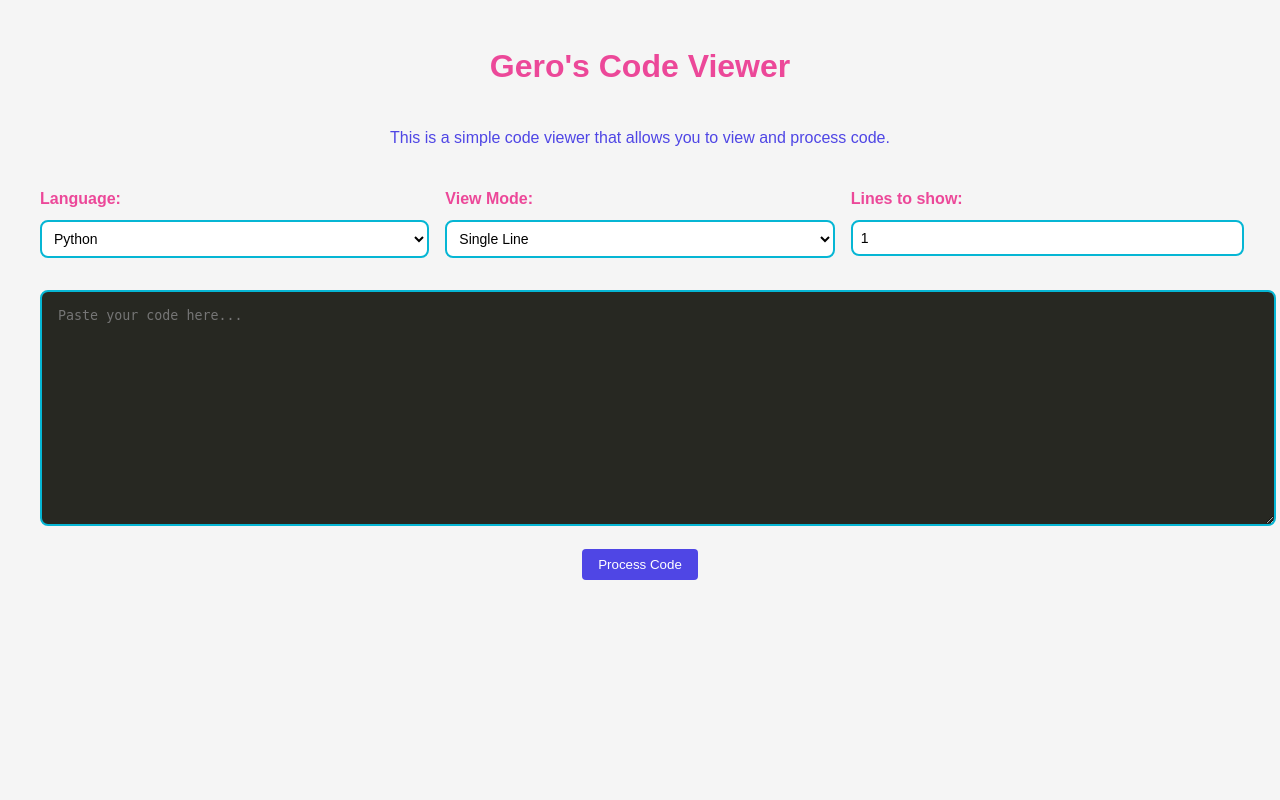
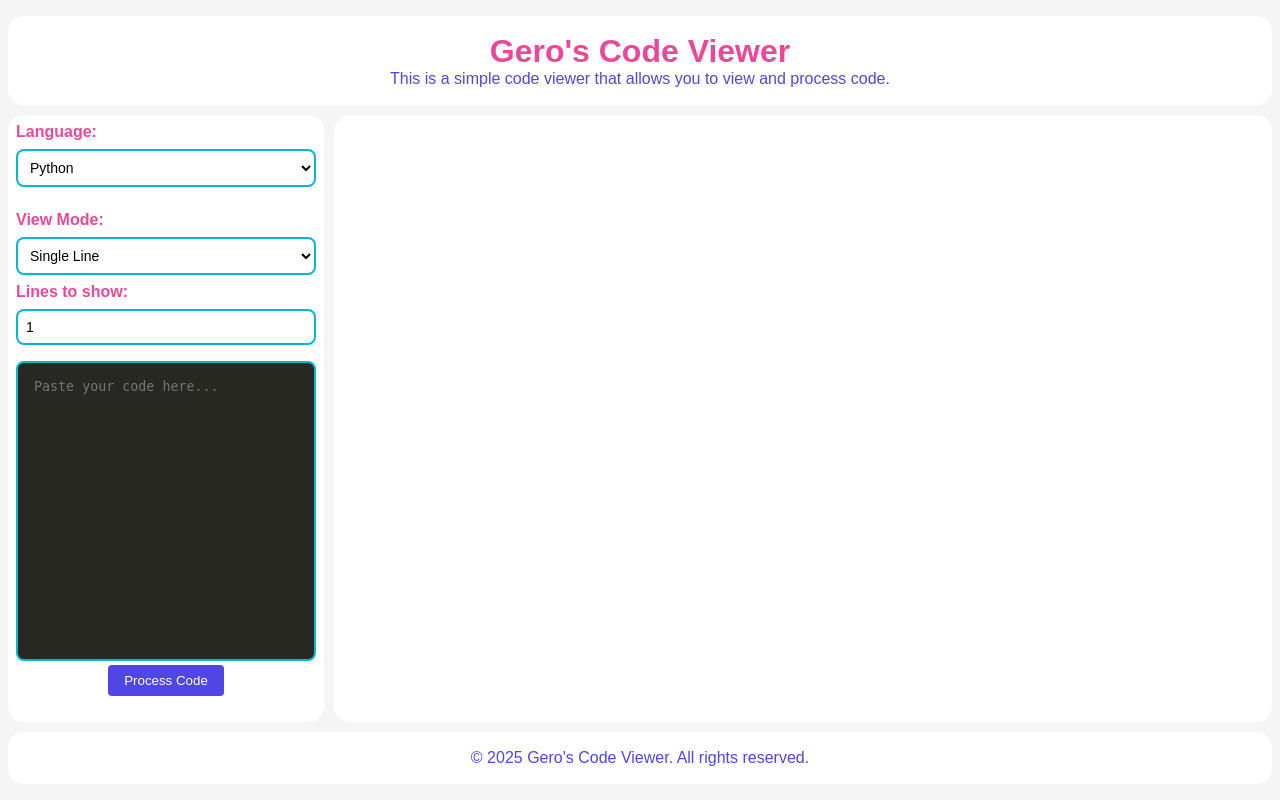
Before and after one commit to GeroZayas/Code-Viewer, a FastAPI app: page / in a window 1280 px wide. Run offline with FastAPI, Linux system fonts and the light colour scheme.

Commit message:
Define new Layout

```diff
--- a/static/css/styles.css
+++ b/static/css/styles.css
@@ -1,43 +1,114 @@
 /* Basic styles */
 :root {
-    --primary: #4F46E5;    /* Vibrant indigo */
-    --secondary: #EC4899;  /* Bright pink */
-    --tertiary: #06B6D4;   /* Cyan */
-    --quaternary: #8B5CF6; /* Purple */
-    --quinary: #10B981;    /* Emerald */
-    --senary: #F59E0B;     /* Amber */
+  --primary: #4f46e5; /* Vibrant indigo */
+  --secondary: #ec4899; /* Bright pink */
+  --tertiary: #06b6d4; /* Cyan */
+  --quaternary: #8b5cf6; /* Purple */
+  --quinary: #10b981; /* Emerald */
+  --senary: #f59e0b; /* Amber */
+}
+
+*,
+*::after,
+*::before {
+  box-sizing: border-box;
+  margin: 0;
+}
+
+/* no grid support? */
+.sidebar {
+  float: left;
+  width: 30%;
+}
+
+.content {
+  float: right;
+  width: 70%;
+}
+
+/* make a grid */
+.wrapper {
+  max-width: 1500px;
+  margin: 0 auto;
+  height: 100vh;
+  display: grid;
+  grid-template-columns: 1fr 3fr;
+  grid-gap: 10px;
+}
+
+.wrapper > * {
+  background-color: #ffffff;
+  border-radius: 1rem;
+  padding: 0.5rem;
+  font-size: 100%;
+  /* needed for the floated layout*/
+}
+.header,
+.footer {
+  grid-column: 1 / -1;
+  /* needed for the floated layout */
+  clear: both;
+  display: flex;
+  flex-direction: column;
+  justify-content: center;
+  align-items: center;
+}
+
+/* We need to set the widths used on floated items back to auto, and remove the bottom margin as when we have grid we have gaps. */
+@supports (display: grid) {
+  .wrapper > * {
+    width: auto;
+    margin: 0;
+  }
 }
 
 body {
   font-family: Arial, sans-serif;
-    line-height: 1.6;
-    margin: 0;
-    padding: 20px;
+  padding: 1rem 0.5rem;
   background-color: #f5f5f5;
   color: var(--primary);
   text-align: center;
 }
 
-.container {
-    max-width: 1400px;
-    margin: 0 auto;
-    padding: 20px;
+/* ---------------------------------- DEBUGGING --------------------------------*/
+
+/* .dbRed {
+  border: red;
+  border-width: 4px;
+  border-style: solid;
 }
+
+.dbBlue {
+  border: #4f46e5;
+  border-width: 4px;
+  border-style: solid;
+}
+
+.dbGreen {
+  border: #10b981;
+  border-width: 4px;
+  border-style: solid;
+} */
+
+/* ---------------------------------- DEBUGGING --------------------------------*/
 
 h1 {
   color: var(--secondary);
-    margin-bottom: 2rem;
+  font-weight: bold;
+  font-size: 2rem;
 }
 
-.input-section {
-    margin-bottom: 2rem;
-}
+/* .input-section {
+  display: grid;
+  align-content: left;
+  gap: 1rem;
+} */
 
 /* Settings grid */
 .settings-grid {
   display: grid;
   grid-template-columns: repeat(auto-fit, minmax(200px, 1fr));
-    gap: 1rem;
+  gap: 0.5rem;
   margin-bottom: 1rem;
 }
 
@@ -53,8 +124,9 @@ h1 {
   font-weight: bold;
 }
 
-select, input[type="number"] {
-    width: 100%;
+select,
+input[type="number"] {
+  width: auto;
   padding: 0.5rem;
   border: 2px solid var(--tertiary);
   border-radius: 8px;
@@ -63,11 +135,11 @@ select, input[type="number"] {
 }
 
 input[type="number"] {
-    width: calc(100% - 1rem);
+  width: auto;
 }
 
 #languageSelect {
-    width: 100%;
+  width: auto;
   padding: 0.5rem;
   margin-bottom: 1rem;
   border: 2px solid var(--tertiary);
@@ -76,14 +148,13 @@ input[type="number"] {
 }
 
 textarea#codeInput {
-    width: 100%;
-    height: 200px;
+  width: 300px;
+  height: 300px;
   padding: 1rem;
   border: 2px solid var(--tertiary);
   border-radius: 8px;
-    font-family: 'JetBrains Mono', 'Fira Code', monospace;
-    margin-bottom: 1rem;
-    resize: vertical;
+  font-family: "JetBrains Mono", "Fira Code", monospace;
+  resize: none;
   background-color: #272822;
   color: #f8f8f2;
 }
@@ -122,7 +193,21 @@ button:hover {
   position: relative;
   margin: 0 auto;
   width: 100%;
-    max-width: 1400px;
+  max-width: 1100px;
+}
+
+@media screen and (max-width: 1200px) {
+  .viewer-section {
+    width: 95%;
+    max-width: 900px;
+  }
+}
+
+@media screen and (max-width: 768px) {
+  .viewer-section {
+    width: 100%;
+    max-width: 100%;
+  }
 }
 
 #codeViewer {
@@ -141,7 +226,6 @@ button:hover {
 #codeViewer::-webkit-scrollbar {
   width: 12px;
   height: 12px;
-
 }
 
 #codeViewer::-webkit-scrollbar-track {
@@ -163,7 +247,7 @@ button:hover {
 .highlight {
   background: #272822 !important;
   border-radius: 8px;
-    font-family: 'JetBrains Mono', 'Fira Code', monospace !important;
+  font-family: "JetBrains Mono", "Fira Code", monospace !important;
   font-size: 22px;
   line-height: 1.6;
   white-space: pre !important;
@@ -196,6 +280,6 @@ button:hover {
 /* Style for keyboard key representation */
 .keyboard-hint::before,
 .keyboard-hint::after {
-    content: '⌨️';
+  content: "⌨️";
   margin: 0 0.5rem;
 }
--- a/static/js/scripts.js
+++ b/static/js/scripts.js
@@ -1,5 +1,9 @@
 document.addEventListener('DOMContentLoaded', () => {
     // Get DOM elements
+    window.addEventListener('beforeunload', function (e) {
+        e.preventDefault(); // Cancel the event
+      });
+
     const codeInput = document.getElementById('codeInput');
     const languageSelect = document.getElementById('languageSelect');
     const viewMode = document.getElementById('viewMode');
--- a/templates/index.html
+++ b/templates/index.html
@@ -1,22 +1,28 @@
 <!DOCTYPE html>
 <html lang="en">
   <head>
-        <meta charset="utf-8">
-        <meta http-equiv="X-UA-Compatible" content="IE=edge">
+    <meta charset="utf-8" />
+    <meta http-equiv="X-UA-Compatible" content="IE=edge" />
     <title>Gero's Code Viewer</title>
-        <meta name="description" content="">
-        <meta name="viewport" content="width=device-width, initial-scale=1">
-        <link rel="stylesheet" href="{{ url_for('static', path='/css/styles.css') }}">
-        <link rel="stylesheet" href="{{ url_for('static', path='/css/pygments.css') }}">
+    <meta name="description" content="" />
+    <meta name="viewport" content="width=device-width, initial-scale=1" />
+    <!-- <link rel="stylesheet" href="{{ url_for('static', path='/css/styles.css') }}">
+        <link rel="stylesheet" href="{{ url_for('static', path='/css/pygments.css') }}"> -->
+    <link rel="stylesheet" href="../static/css/styles.css" />
+    <link rel="stylesheet" href="../static/css/pygments.css" />
   </head>
-    <body>
+  <body class="wrapper">
+    <header class="header">
       <h1>Gero's Code Viewer</h1>
-        <p>This is a simple code viewer that allows you to view and process code.</p>
+      <p>
+        This is a simple code viewer that allows you to view and process code.
+      </p>
+    </header>
 
-        <div class="container">
-            <div class="input-section">
+    <aside class="sidebar">
+        <div class="input-section dbRed">
           <div class="settings-grid">
-                    <div class="setting-item">
+            <div class="setting-item dbGreen">
               <label for="languageSelect">Language:</label>
               <select id="languageSelect">
                 <option value="python">Python</option>
@@ -28,7 +34,7 @@
               </select>
             </div>
 
-                    <div class="setting-item">
+            <div class="setting-item dbGreen">
               <label for="viewMode">View Mode:</label>
               <select id="viewMode">
                 <option value="single">Single Line</option>
@@ -37,17 +43,22 @@
               </select>
             </div>
 
-                    <div class="setting-item" id="linesCountContainer">
+            <div class="setting-item dbBlue" id="linesCountContainer">
               <label for="linesCount">Lines to show:</label>
-                        <input type="number" id="linesCount" value="1" min="1" max="50">
+              <input type="number" id="linesCount" value="1" min="1" max="20" />
             </div>
           </div>
 
-                <textarea id="codeInput" placeholder="Paste your code here..."></textarea>
+          <textarea
+            id="codeInput"
+            placeholder="Paste your code here..."
+          ></textarea>
           <button id="processCode">Process Code</button>
         </div>
+    </aside>
 
-            <div class="viewer-section" style="display: none;">
+    <div class="content">
+      <div class="viewer-section" style="display: none">
         <div class="controls">
           <button id="prevLine" title="Previous (←)">Previous</button>
           <button id="nextLine" title="Next (→)">Next</button>
@@ -55,13 +66,21 @@
           <button id="collapseAll">Collapse All</button>
         </div>
 
-                <div id="lineCounter">Line: <span id="currentLine">0</span> / <span id="totalLines">0</span></div>
+        <div id="lineCounter">
+          Line: <span id="currentLine">0</span> /
+          <span id="totalLines">0</span>
+        </div>
         <div class="keyboard-hint">Use ← → arrow keys to navigate</div>
-
         <div id="codeViewer" class="highlight"></div>
       </div>
     </div>
 
-        <script src="{{ url_for('static', path='/js/scripts.js') }}" defer></script>
+    <footer class="footer">
+      <p>
+        &copy; 2025 Gero's Code Viewer. All rights reserved.
+    </footer>
+
+    <!-- <script src="{{ url_for('static', path='/js/scripts.js') }}" defer></script> -->
+    <script src="../static/js/scripts.js" defer></script>
   </body>
 </html>
```
Lines whose indentation alone changed are shown as unchanged.
